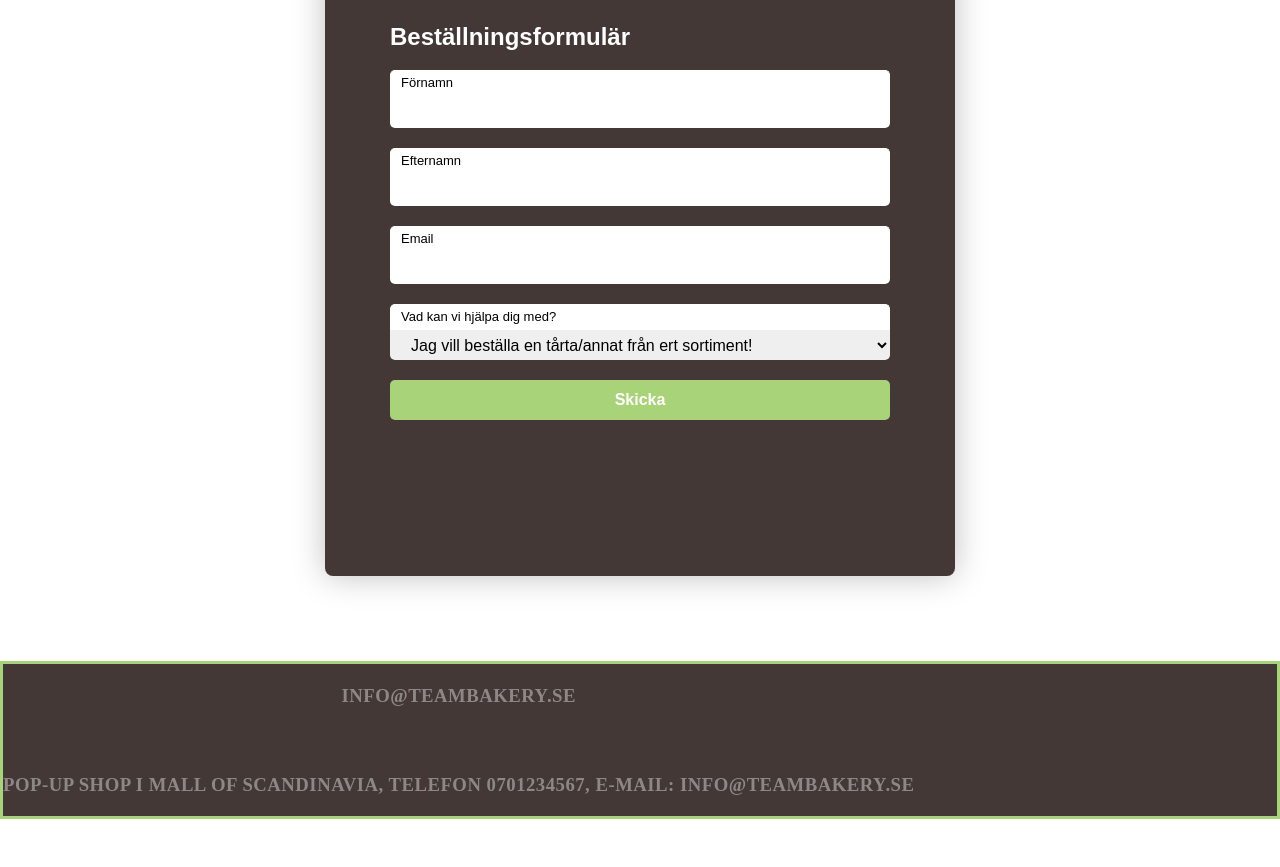
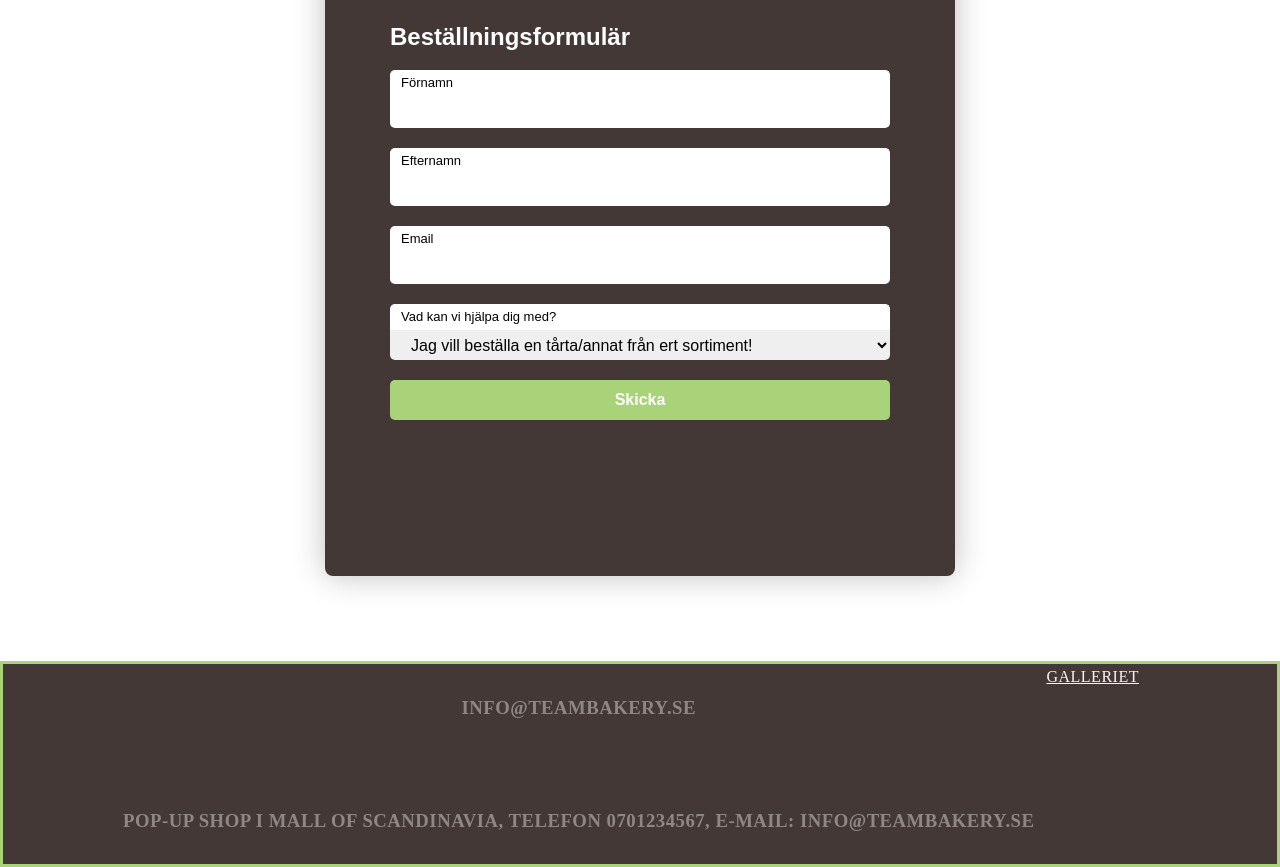
Before and after one commit to paulssona/Team-Bakery, a plain HTML site: page form.html in a window 1280 px wide. Shown: the part 623-1490 px from the top of the page. Before the commit the page ends 1442 px from the top, so only its background shows below. Drawn offline with Linux system fonts and the light colour scheme; files whose address does not match are found by name.

Commit message:
footer details

```diff
--- a/form.html
+++ b/form.html
@@ -49,7 +49,7 @@
         <h3>POP-UP SHOP I MALL OF SCANDINAVIA, TELEFON 0701234567, E-MAIL: INFO@TEAMBAKERY.SE</h3>
         </div>
         <div class="galleri">
-            <link href="gallery.html">
+            <a href="gallery.html">GALLERIET</a>
         </div>
     </footer>
 </html>
--- a/styles/form.css
+++ b/styles/form.css
@@ -122,8 +122,13 @@ h3 {
     display: flex;
     justify-content: center;
     color: rgba(255,255,255,.4);
+    padding: 12px 12px 12px 120px;
 }
 
 .footer-info {
     justify-content: center;
 }
+
+.galleri {
+    display: flex;
+}
```
